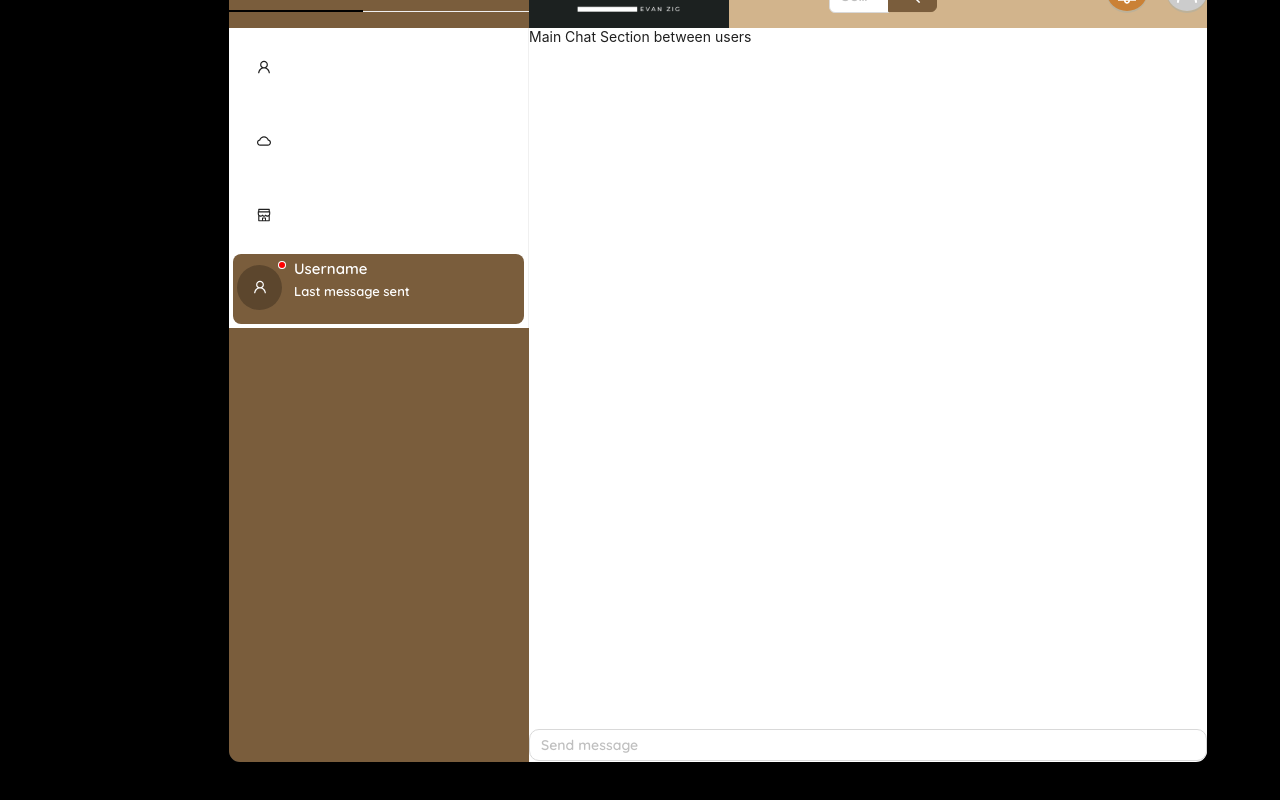
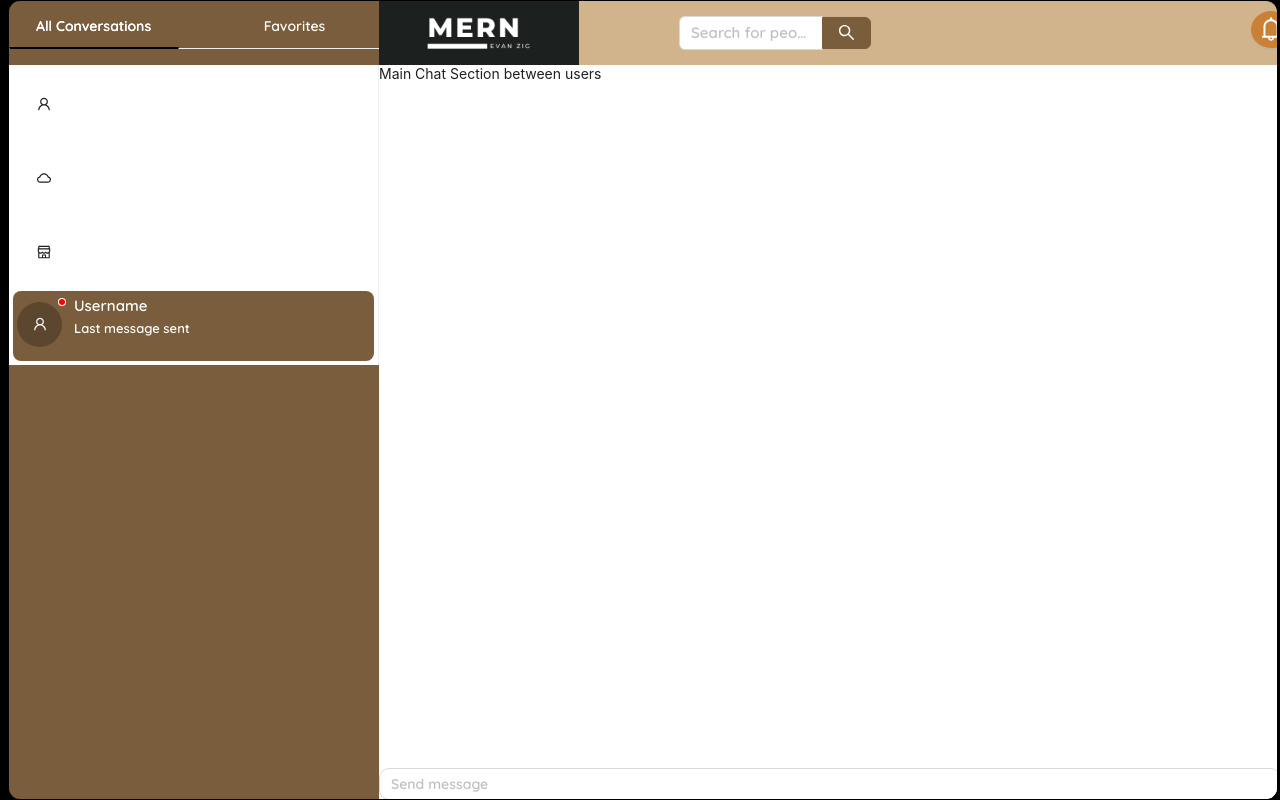
Before and after one commit to EvanZig/messengerApp, a React (Create React App) app in the folder client/: page / in a window 1280 px wide. Built offline with nearby package versions, Linux system fonts and the light colour scheme.

Commit message:
made layout take up entire page

```diff
--- a/client/src/styles/componentStyling/ChatLayoutStyle.scss
+++ b/client/src/styles/componentStyling/ChatLayoutStyle.scss
@@ -36,17 +36,18 @@ $brown: #7a5d3c;
     display: flex;
     align-items: center;
     justify-content: center;
-    height: calc(100vh - 50px);
-    width: calc(100vw - 300px);
-    margin-left: 220px;
-    margin-top: -20px;
+    height: calc(100vh - 16px);
+    width: calc(100vw - 10px);
+}
+
+.ant-layout {
+    height: 100vh !important;
+    width: 100vw !important;
 }
 
 // entire Chat Layout Styling
 .chatLayout {
     background-color: black;
-    max-width: 1500px;
-    height: 800px;
     border-radius: 12px;
     border: 1px solid black;
     overflow: hidden;
@@ -56,7 +57,7 @@ $brown: #7a5d3c;
 
 .chatSectionContainer {
     display: flex;
-    margin-left: 100px;
+    margin-left: 170px;
 }
 
 .chatSection {
--- a/client/src/styles/componentStyling/ChatSidebar/ChatSidebarStyling.scss
+++ b/client/src/styles/componentStyling/ChatSidebar/ChatSidebarStyling.scss
@@ -2,12 +2,12 @@ $brown: #7a5d3c;
 
 .chatSidebar {
     background-color: $brown;
-    min-width: 300px;
+    min-width: 370px;
     height: calc(100% + 10px);
 }
 
 .sidebarTabStyling {
-    min-width: 134px;
+    min-width: 169px;
     text-align: center;
     color: white;
     font-family: 'Quicksand', sans-serif;
--- a/client/src/styles/componentStyling/TopBarStyling.scss
+++ b/client/src/styles/componentStyling/TopBarStyling.scss
@@ -4,7 +4,7 @@ $brown: #7a5d3c;
     background-color: #d2b48c;
     height: 100%;
     width: 100%;
-    margin-left: 50px;
+    margin-left: 120px;
     display: flex;
     align-items: center;
 }
@@ -39,6 +39,7 @@ $brown: #7a5d3c;
 
 .ant-input-search {
     border-color: black !important;
+    max-width: 700px !important;
     &:hover,
     &:focus {
         border-color: #000000;
@@ -47,7 +48,7 @@ $brown: #7a5d3c;
 }
 
 .notifications {
-    margin-left: 170px;
+    margin-left: 380px;
     background-color: #ca8136;
     height: 37px;
     width: 40px !important;
```
